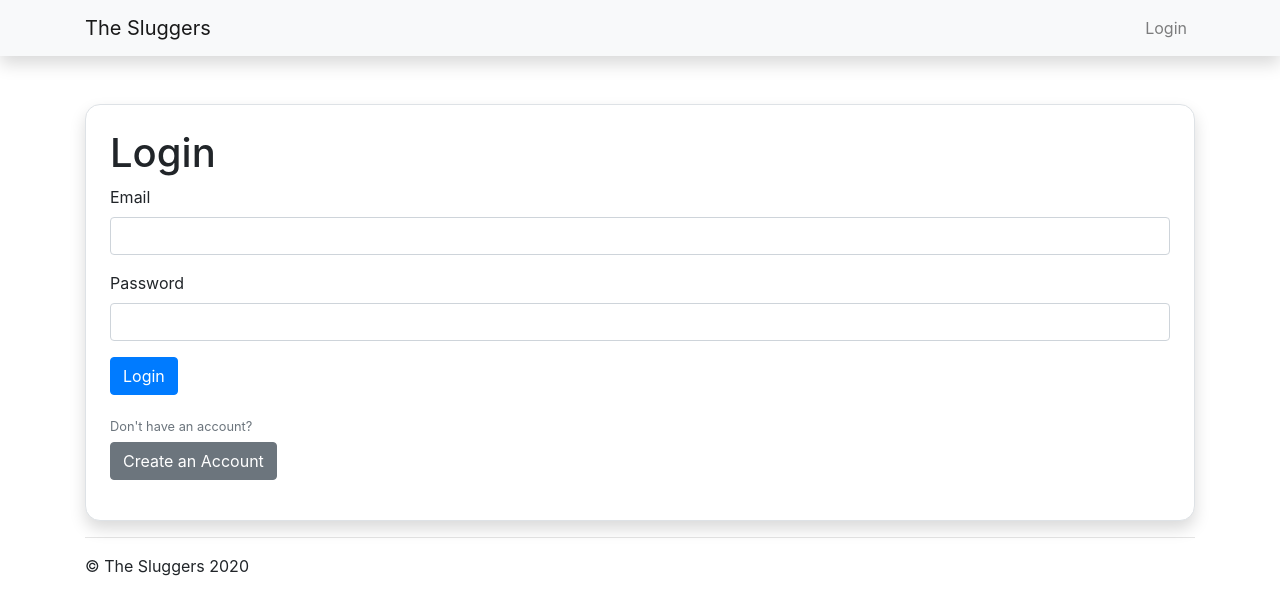
After one commit to EliasHaddad00/Baseball_Database_cs4750, a Django app: page /account/login/ in a window 1280 px wide. The commit adds this page. Shown: the top 615 px of the page. Run offline with Django 3.2, Linux system fonts and the light colour scheme; parts of the project's set-up code (start-up, migrations or seed data) failed here and were passed over; some libraries are stand-ins or nearby versions.

Commit message:
login works, updated design

```diff
--- a/account/templates/account/create.html
+++ b/account/templates/account/create.html
@@ -3,7 +3,6 @@
 <div class="card shadow p-4 border rounded-corner mt-5">
     <h1>Create an Account</h1>
     {% if form.errors %}
-        <p>Your username and password didn't match. Please try again.</p>
     {% endif %}
 
     <form method="post" action="{% url 'profile:create' %}">
@@ -56,7 +55,7 @@
         <input type="hidden" name="next" value="{{ next }}" />
         <br><br>
         <h3 class="small text-muted">Already have an account?</h3>
-        <a href="{% url 'login' %}" class="btn btn-secondary">Login</a>
+        <a href="{% url 'profile:login' %}" class="btn btn-secondary">Login</a>
     </form>
 </div>
 {% endblock %}
--- /dev/null
+++ b/account/templates/account/login.html
@@ -0,0 +1,36 @@
+{% extends 'sluggers/base.html' %}
+{% load utils %}
+
+{% block content %}
+<div class="card shadow p-4 border rounded-corner mt-5">
+    <h1>Login</h1>
+    {% if form.errors %}
+        <p>Your username and password didn't match. Please try again.</p>
+    {% endif %}
+
+    {% if next %}
+        {% if user.is_authenticated %}
+            <p>Your account doesn't have access to this page. To proceed, please login with an account that has access.</p>
+        {% else %}
+            <p>Please login to see this page.</p>
+        {% endif %}
+    {% endif %}
+
+    <form method="post" action="{% url 'profile:login' %}">
+        {% csrf_token %}
+        <div class="form-group">
+            <label for="email">Email</label>
+            <input type="email" class="form-control" id="email" aria-describedby="email" name='email'>
+        </div>
+        <div class="form-group">
+            <label for="password">Password</label>
+            <input type="password" class="form-control" id="password" aria-describedby="password" name='password'>
+        </div>
+        <input type="submit" value="Login" class="btn btn-primary" />
+        <input type="hidden" name="next" value="{{ next }}" />
+        <br><br>
+        <h3 class="small text-muted">Don't have an account?</h3>
+        <a href="{% url 'profile:create' %}" class="btn btn-secondary">Create an Account</a>
+    </form>
+</div>
+{% endblock %}
--- a/account/urls.py
+++ b/account/urls.py
@@ -5,5 +5,6 @@ app_name = "profile"
 
 urlpatterns = [
     path('', views.view, name='view'),
-    path('create/', views.create, name="create")
+    path('create/', views.create, name="create"),
+    path('login/', views.login, name="login")
 ]
--- a/account/views.py
+++ b/account/views.py
@@ -2,7 +2,7 @@ from django.shortcuts import render, redirect, reverse
 from django.http import JsonResponse
 from django.contrib.auth.models import User
 from django.contrib.auth.decorators import login_required
-from django.contrib.auth import login
+from django.contrib.auth import login as auth_login, authenticate
 
 
 @login_required
@@ -15,7 +15,15 @@ def create(request):
         u.first_name = request.POST.get('first_name')
         u.last_name = request.POST.get('last_name')
         u.save()
-        login(request, u)
+        auth_login(request, u)
         return redirect(reverse('profile:view'))
     elif request.method == 'GET':
         return render(template_name='account/create.html', request=request)
+
+def login(request):
+    if request.method == "POST":
+        u = authenticate(username=request.POST.get('email'), password=request.POST.get('password'))
+        auth_login(request, u)
+        return redirect(reverse('profile:view'))
+    elif request.method == 'GET':
+        return render(template_name='account/login.html', request=request)
--- a/baseball_database/urls.py
+++ b/baseball_database/urls.py
@@ -22,7 +22,5 @@ urlpatterns = [
     path('player/', include('player.urls')),
     path('team/', include('team.urls')),
     path('account/', include('account.urls')),
-    path('accounts/', include('django.contrib.auth.urls')),
     path('admin/', admin.site.urls),
-
 ]
--- a/sluggers/templates/sluggers/base.html
+++ b/sluggers/templates/sluggers/base.html
@@ -43,7 +43,7 @@
                     <div class="collapse navbar-collapse" id="navbarResponsive">
                         <!-- Sell, Cart, Login Buttons -->
                         <ul class="navbar-nav mr-auto mr-lg-0 ml-lg-auto d-block" >
-                            <li class="nav-item d-inline-block"><a class="nav-link uva-nav" href="{% url 'login' %}">Login</a></li>
+                            <li class="nav-item d-inline-block"><a class="nav-link uva-nav" href="{% url 'profile:login' %}">Login</a></li>
                         </ul>
                     </div>
                 </div>
```
Also changed, not shown: sluggers/templatetags/utils.py (added, +16 -0 lines), templates/registration/login.html (deleted, +0 -36 lines), db.sqlite3.
